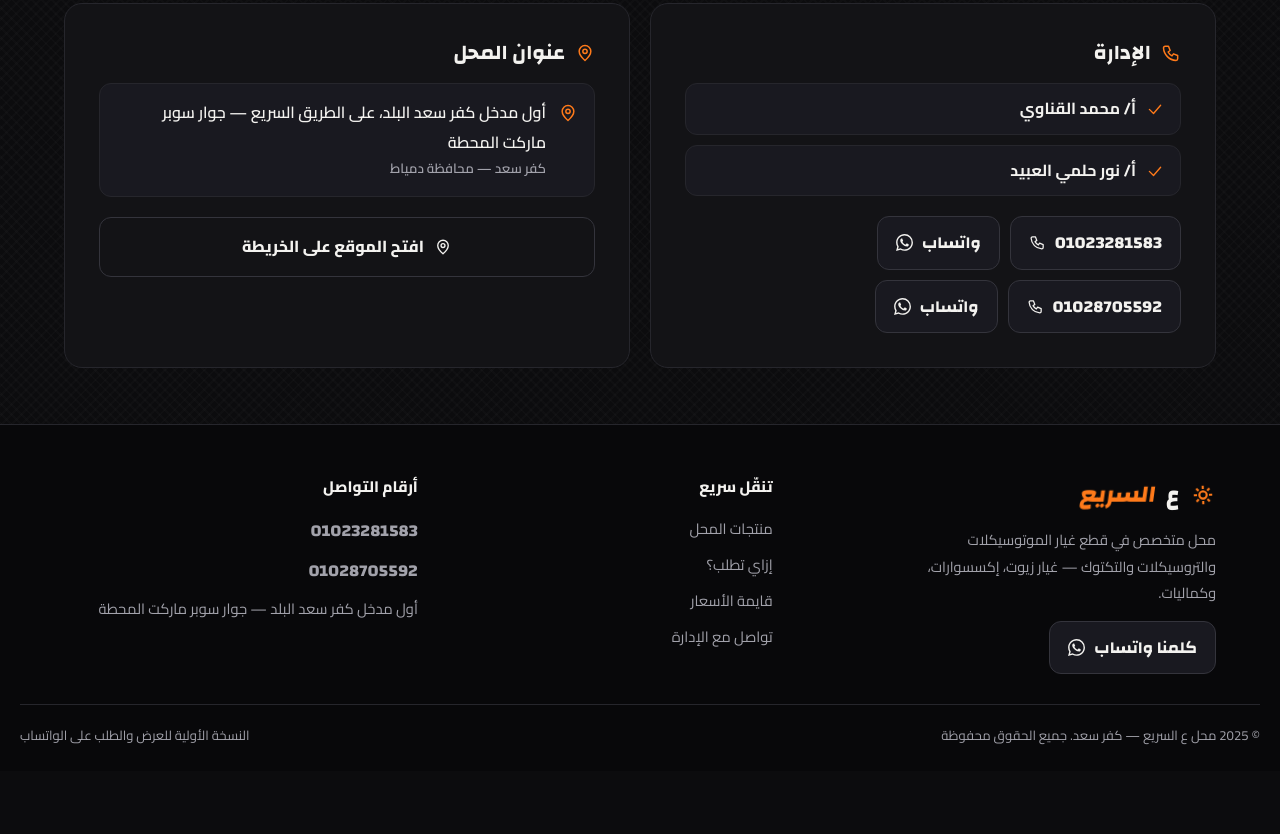
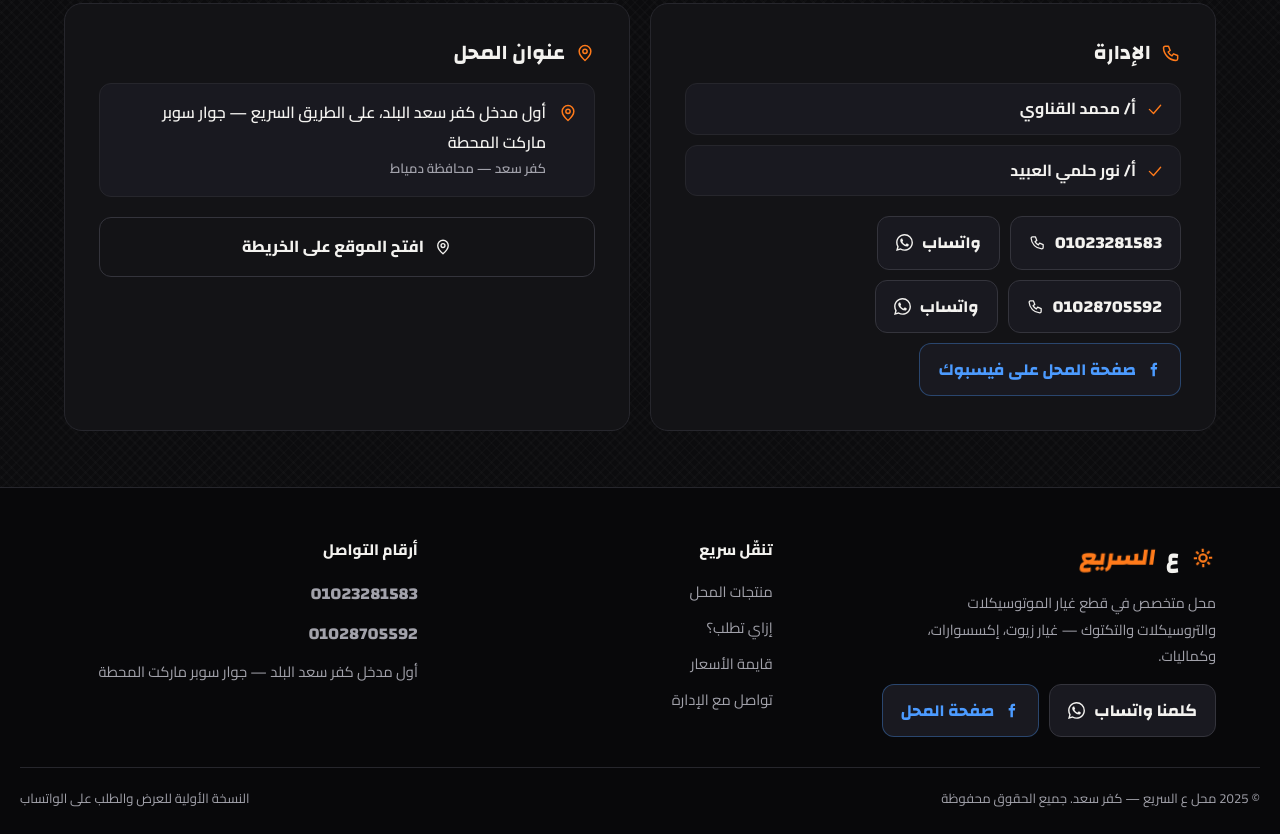
Before and after one commit to helmy-lang/alsarie, a plain HTML site: page index.html in a window 1280 px wide. Shown: the part 7093-7927 px from the top of the page. Before the commit the page ends 7864 px from the top, so only its background shows below. Drawn offline with Linux system fonts and the light colour scheme.

Commit message:
Update index.html

```diff
--- a/index.html
+++ b/index.html
@@ -15,15 +15,13 @@
 <meta property="og:site_name" content="ع السريع">
 <meta property="og:title" content="ع السريع | قطع غيار موتوسيكلات وتروسيكلات — كفر سعد">
 <meta property="og:description" content="أكثر من 56 صنف بأسعار القايمة الرسمية: غيار زيوت، إكسسوارات، كماليات. أول مدخل كفر سعد البلد جوار سوبر ماركت المحطة — واتساب 01023281583">
+<meta property="og:url" content="https://helmy-lang.github.io/alsarie/">
 <meta property="og:locale" content="ar_EG">
 <meta name="twitter:card" content="summary_large_image">
 <meta name="twitter:title" content="ع السريع | قطع غيار موتوسيكلات وتروسيكلات — كفر سعد">
 <meta name="twitter:description" content="أكثر من 56 صنف بأسعار القايمة الرسمية — أول مدخل كفر سعد البلد، دمياط">
 
-<!-- ★★★ المكان المخصص لتوثيق جوجل ★★★
-     لما جوجل يديك وسمل التوثيق (سطر زي:
-     <meta name="google-site-verification" content="xxxxx" />
-     الصقه على السطر اللي تحت ده بالظبط): -->
+<!-- ★★★ المكان المخصص لتوثيق جوجل ★★★ -->
 <!-- ضع وسمل توثيق جوجل هنا -->
 
 <!-- بيانات المحل لمحركات البحث -->
@@ -42,6 +40,7 @@
     "addressRegion": "دمياط",
     "addressCountry": "EG"
   },
+  "sameAs": ["https://www.facebook.com/share/19i2ovoxGU/"],
   "priceRange": "EGP"
 }
 </script>
@@ -55,7 +54,7 @@
 :root{
   --bg:#0C0C0E; --panel:#131316; --panel2:#191920; --line:#26262C; --line2:#34343C;
   --txt:#F3F2EF; --mut:#A2A2AB; --org:#FF7A1A; --org2:#FFA84D;
-  --grn:#25D366; --err:#E5533D;
+  --grn:#25D366; --err:#E5533D; --fb:#4C9BFF;
   --ease:cubic-bezier(.22,1,.36,1);
 }
 *{margin:0;padding:0;box-sizing:border-box}
@@ -225,6 +224,9 @@ h1,h2,h3{font-family:'Changa',sans-serif;line-height:1.4}
 .tel-btn{display:inline-flex;align-items:center;gap:9px;border:1px solid var(--line2);background:var(--panel2);padding:10px 18px;border-radius:12px;font-family:'Changa';font-weight:700;font-size:1.05rem;direction:ltr;transition:all .25s}
 .tel-btn:hover{border-color:var(--org);color:var(--org2)}
 .tel-btn.wa:hover{border-color:var(--grn);color:var(--grn)}
+.tel-btn.fb{direction:rtl;color:var(--fb);border-color:rgba(76,155,255,.35)}
+.tel-btn.fb:hover{border-color:var(--fb);color:var(--fb);background:rgba(76,155,255,.06)}
+.tel-btn.fb .ic-f{color:var(--fb)}
 .tel-btn .ic,.tel-btn .ic-f{width:17px;height:17px}
 .addr{display:flex;gap:12px;align-items:flex-start;background:var(--panel2);border:1px solid var(--line);border-radius:12px;padding:14px 16px;margin-bottom:20px;font-weight:600}
 .addr .ic{color:var(--org);margin-top:5px}
@@ -235,6 +237,7 @@ footer{background:#08080A;border-top:1px solid var(--line)}
 .f-brand{display:flex;align-items:center;gap:10px;font-family:'Changa';font-weight:800;font-size:1.5rem;margin-bottom:10px}
 .f-brand em{font-style:normal;color:var(--org);transform:skewX(-8deg);display:inline-block}
 .f-about{color:var(--mut);font-size:.9rem;max-width:38ch;margin-bottom:14px}
+.f-social{display:flex;gap:10px;flex-wrap:wrap}
 .f-h{font-weight:800;font-size:.95rem;margin-bottom:14px;color:var(--txt)}
 .f-links{list-style:none;display:flex;flex-direction:column;gap:9px;font-size:.92rem;color:var(--mut)}
 .f-links a{transition:color .25s}
@@ -358,6 +361,7 @@ footer{background:#08080A;border-top:1px solid var(--line)}
   <symbol id="s-phone" viewBox="0 0 24 24"><path d="M5 4h4l2 5-2.5 1.8a12 12 0 0 0 4.7 4.7L15 13l5 2v4a2 2 0 0 1-2 2A16 16 0 0 1 3 6a2 2 0 0 1 2-2Z"/></symbol>
   <symbol id="s-check" viewBox="0 0 24 24"><path d="M4.5 12.5 10 18 19.5 7"/></symbol>
   <symbol id="s-print" viewBox="0 0 24 24"><path d="M6.5 8V3.5h11V8"/><rect x="3.5" y="8" width="17" height="8" rx="2"/><path d="M6.5 13.5h11V21h-11z"/></symbol>
+  <symbol id="s-fb" viewBox="0 0 24 24"><path d="M14 8.5V6.8c0-.9.6-1.3 1.4-1.3H17V2.5h-2.6C11.6 2.5 10.5 4.5 10.5 7v1.5H8V12h2.5v9.5H14V12h2.7l.5-3.5H14Z"/></symbol>
   <symbol id="f-wa" viewBox="0 0 24 24"><path d="M17.472 14.382c-.297-.149-1.758-.867-2.03-.967-.273-.099-.471-.148-.67.15-.197.297-.767.966-.94 1.164-.173.199-.347.223-.644.075-.297-.15-1.255-.463-2.39-1.475-.883-.788-1.48-1.761-1.653-2.059-.173-.297-.018-.458.13-.606.134-.133.297-.347.446-.52.149-.174.198-.298.297-.497.1-.198.05-.371-.025-.52-.074-.149-.668-1.612-.916-2.207-.242-.579-.487-.5-.669-.51-.173-.008-.371-.01-.57-.01-.198 0-.52.074-.792.372-.272.297-1.04 1.016-1.04 2.479 0 1.462 1.065 2.875 1.213 3.074.149.198 2.096 3.2 5.077 4.487.709.306 1.262.489 1.694.625.712.227 1.36.195 1.871.118.571-.085 1.758-.719 2.006-1.413.248-.694.248-1.289.173-1.413-.074-.124-.272-.198-.57-.347m-5.421 7.403h-.004a9.87 9.87 0 01-5.031-1.378l-.361-.214-3.741.982.998-3.648-.235-.374a9.86 9.86 0 01-1.51-5.26c.001-5.45 4.436-9.884 9.888-9.884 2.64 0 5.122 1.03 6.988 2.898a9.825 9.825 0 012.893 6.994c-.003 5.45-4.437 9.884-9.885 9.884m8.413-18.297A11.815 11.815 0 0012.05 0C5.495 0 .16 5.335.157 11.892c0 2.096.547 4.142 1.588 5.945L.057 24l6.305-1.654a11.882 11.882 0 005.683 1.448h.005c6.554 0 11.89-5.335 11.893-11.893a11.821 11.821 0 00-3.48-8.413Z"/></symbol>
   <symbol id="p-kit" viewBox="0 0 24 24"><path d="M8.5 9V7.5a3.5 3.5 0 0 1 7 0V9"/><rect x="4" y="9" width="16" height="10" rx="2"/><path d="M4 13.5h5M15 13.5h5M10.5 13.5h3"/></symbol>
   <symbol id="p-brake" viewBox="0 0 24 24"><circle cx="12" cy="12" r="8.5"/><circle cx="12" cy="12" r="3"/><circle cx="12" cy="6.6" r=".8"/><circle cx="12" cy="17.4" r=".8"/><circle cx="6.6" cy="12" r=".8"/><circle cx="17.4" cy="12" r=".8"/></symbol>
@@ -526,6 +530,9 @@ footer{background:#08080A;border-top:1px solid var(--line)}
           <a class="tel-btn" href="tel:+201028705592"><svg class="ic"><use href="#s-phone"/></svg>01028705592</a>
           <a class="tel-btn wa wa2" href="#" target="_blank" rel="noopener"><svg class="ic-f"><use href="#f-wa"/></svg>واتساب</a>
         </div>
+        <div class="tel-row" style="margin-top:10px">
+          <a class="tel-btn fb" href="https://www.facebook.com/share/19i2ovoxGU/" target="_blank" rel="noopener"><svg class="ic-f"><use href="#s-fb"/></svg>صفحة المحل على فيسبوك</a>
+        </div>
       </div>
       <div class="c-card reveal">
         <h3><svg class="ic"><use href="#s-pin"/></svg> عنوان المحل</h3>
@@ -543,7 +550,10 @@ footer{background:#08080A;border-top:1px solid var(--line)}
     <div>
       <div class="f-brand"><svg class="logo-gear" viewBox="0 0 24 24"><use href="#p-gear"/></svg>ع <em>السريع</em></div>
       <p class="f-about">محل متخصص في قطع غيار الموتوسيكلات والتروسيكلات والتكتوك — غيار زيوت، إكسسوارات، وكماليات.</p>
-      <a class="tel-btn wa" style="width:fit-content" href="https://wa.me/201023281583" target="_blank" rel="noopener"><svg class="ic-f"><use href="#f-wa"/></svg>كلمنا واتساب</a>
+      <div class="f-social">
+        <a class="tel-btn wa" href="https://wa.me/201023281583" target="_blank" rel="noopener"><svg class="ic-f"><use href="#f-wa"/></svg>كلمنا واتساب</a>
+        <a class="tel-btn fb" href="https://www.facebook.com/share/19i2ovoxGU/" target="_blank" rel="noopener"><svg class="ic-f"><use href="#s-fb"/></svg>صفحة المحل</a>
+      </div>
     </div>
     <div>
       <div class="f-h">تنقّل سريع</div>
```
